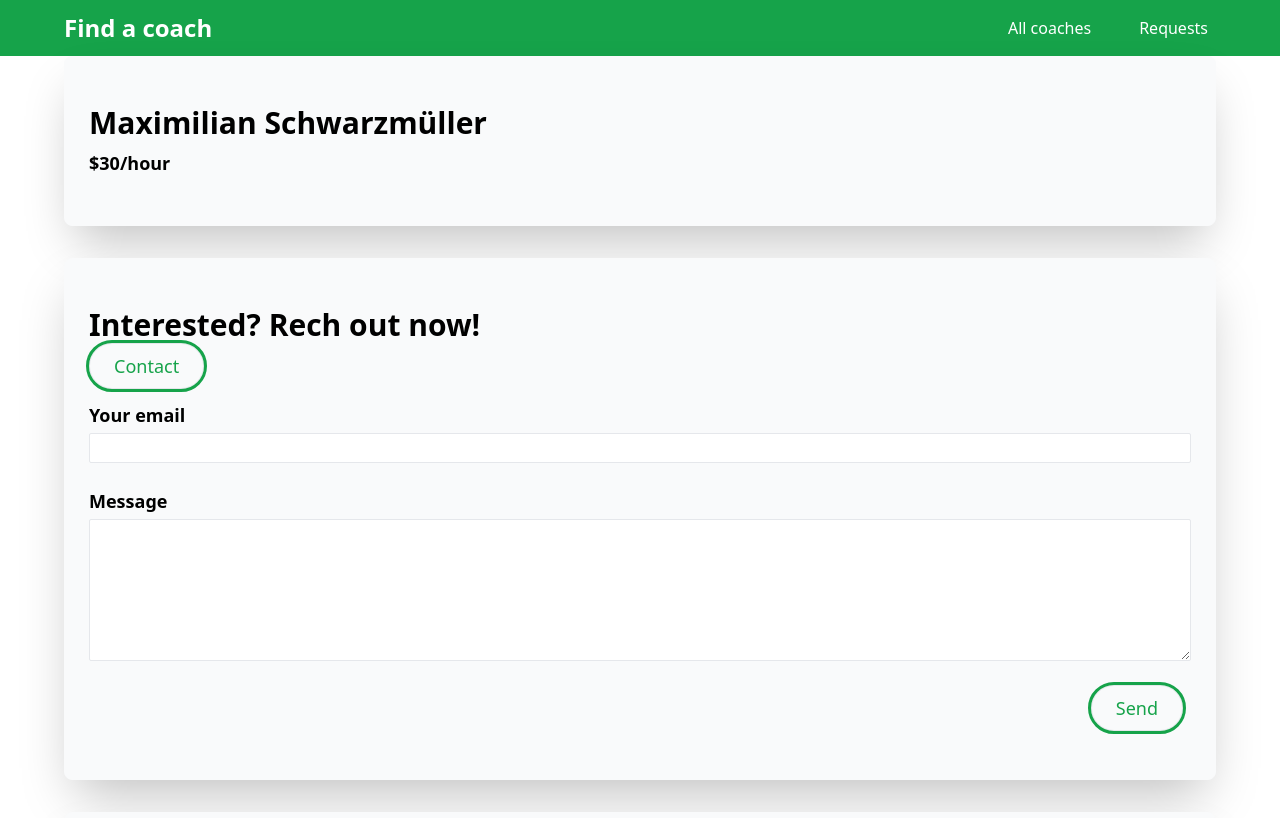
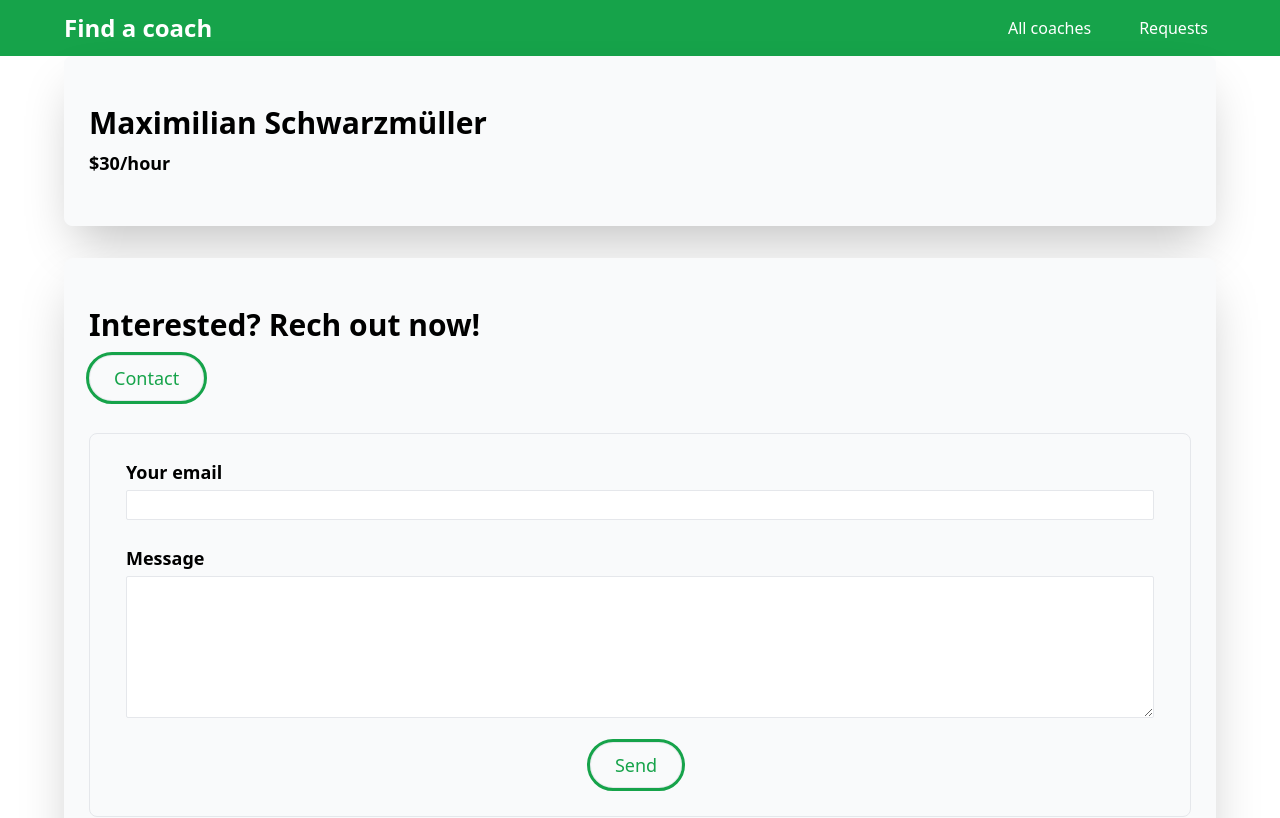
Before and after one commit to FedorivRostik/Vue_coach, a Vue app: page /coaches/c1/contact in a window 1280 px wide. Shown: the top 818 px of the page. Built offline with nearby package versions, Linux system fonts and the light colour scheme.

Commit message:
Added simple vuex logic to contact component

```diff
--- a/public/output.css
+++ b/public/output.css
@@ -824,6 +824,18 @@ form p.danger-text {
   margin-bottom: calc(1.5rem * var(--tw-space-y-reverse));
 }
 
+.space-y-11 > :not([hidden]) ~ :not([hidden]) {
+  --tw-space-y-reverse: 0;
+  margin-top: calc(2.75rem * calc(1 - var(--tw-space-y-reverse)));
+  margin-bottom: calc(2.75rem * var(--tw-space-y-reverse));
+}
+
+.space-y-3 > :not([hidden]) ~ :not([hidden]) {
+  --tw-space-y-reverse: 0;
+  margin-top: calc(0.75rem * calc(1 - var(--tw-space-y-reverse)));
+  margin-bottom: calc(0.75rem * var(--tw-space-y-reverse));
+}
+
 .rounded-lg {
   border-radius: 0.5rem;
 }
@@ -851,6 +863,14 @@ form p.danger-text {
   background-color: rgb(22 163 74 / var(--tw-bg-opacity));
 }
 
+.p-3 {
+  padding: 0.75rem;
+}
+
+.p-6 {
+  padding: 1.5rem;
+}
+
 .px-2 {
   padding-left: 0.5rem;
   padding-right: 0.5rem;
@@ -874,6 +894,16 @@ form p.danger-text {
 .py-4 {
   padding-top: 1rem;
   padding-bottom: 1rem;
+}
+
+.px-9 {
+  padding-left: 2.25rem;
+  padding-right: 2.25rem;
+}
+
+.py-6 {
+  padding-top: 1.5rem;
+  padding-bottom: 1.5rem;
 }
 
 .text-2xl {
--- a/src/pages/coaches/CoachDetail.vue
+++ b/src/pages/coaches/CoachDetail.vue
@@ -7,8 +7,8 @@
             </base-card>
         </section>
         <section>
-            <base-card>
-                <header>
+            <base-card class="space-y-6">
+                <header class="space-y-3">
                     <h2 class=" font-extrabold text-3xl">Interested? Rech out now!</h2>
                     <base-button :link="true" :to="contactLink" mode="outline">Contact</base-button>
                 </header>
--- a/src/pages/requests/ContactCoach.vue
+++ b/src/pages/requests/ContactCoach.vue
@@ -1,5 +1,5 @@
 <template>
-    <form @submit.prevent="submitForm" class=" space-y-6">
+    <form @submit.prevent="submitForm" class=" space-y-6 py-6 px-9 border rounded-lg">
         <div class="register-form">
             <label for="email">Your email</label>
             <input type="text" id="email" v-model.trim="email">
@@ -9,7 +9,10 @@
             <textarea id="message" rows="5" v-model.trim="message"></textarea>
         </div>
         <p v-if="!formIsValid" class="danger-text">Please fix errors and submit again</p>
-        <base-button class="float-right">Send</base-button>
+        <div class="  flex items-center justify-center">
+
+            <base-button>Send</base-button>
+        </div>
 
     </form>
 </template>
@@ -30,7 +33,12 @@ export default {
                 return;
             }
 
-            this.$emit()
+            this.$store.dispatch('requests/contactCoach', {
+                email: this.email,
+                message: this.message,
+                coachId: this.$route.params.id
+            })
+            this.$router.replace('/coaches');
         }
     },
 
--- a/src/store/modules/requests/actions.js
+++ b/src/store/modules/requests/actions.js
@@ -1 +1,11 @@
-export default {};
+export default {
+  contactCoach(context, payload) {
+    const newRequest = {
+      id: new Date().toISOString(),
+      coachId: payload.id,
+      userEmail: payload.email,
+      message: payload.message,
+    };
+    context.commit("addRequest", newRequest);
+  },
+};
--- a/src/store/modules/requests/index.js
+++ b/src/store/modules/requests/index.js
@@ -5,7 +5,9 @@ import getters from "./getters";
 export default {
   namespaced: true,
   state() {
-    return {};
+    return {
+      requests: [],
+    };
   },
   mutations,
   actions,
--- a/src/store/modules/requests/mutations.js
+++ b/src/store/modules/requests/mutations.js
@@ -1 +1,5 @@
-export default {};
+export default {
+  addRequest(state, payload) {
+    state.requests.push(payload);
+  },
+};
```
